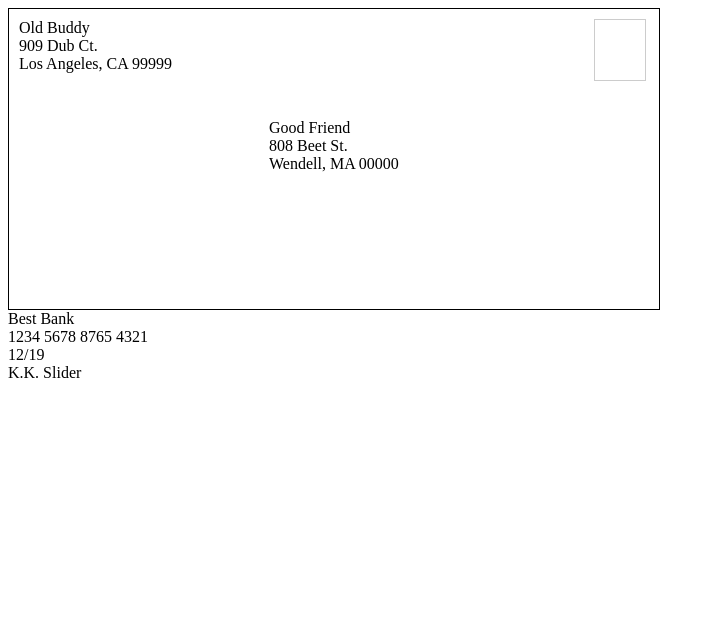
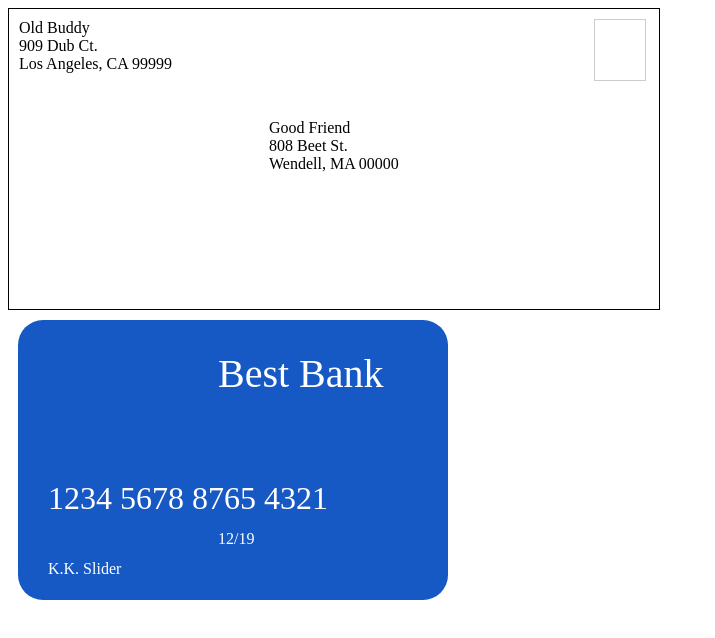
Before and after one commit to isaacpearl/proptypes-exercises, a React (Create React App) app: page / in a window 1280 px wide. Shown: the top 638 px of the page, without its empty margins (0-715 px from the left). Built offline with nearby package versions, Linux system fonts and the light colour scheme.

Commit message:
credit card css

```diff
--- a/src/index.css
+++ b/src/index.css
@@ -38,3 +38,40 @@
 /*
 credit card styles
 */
+
+.credit-card {
+	position: relative;
+	width: 400px;
+	height: 250px;
+	border-radius: 25px;
+	margin: 10px;
+	padding: 15px;
+	background-color: #1759c4;
+	color: white;
+}
+
+.bank-name {
+	position: absolute;
+	top: 30px;
+	left: 200px;
+	font-size: 2.5em;
+}
+
+.card-number {
+	position: absolute;
+	top: 160px;
+	left: 30px;
+	font-size: 2em;
+}
+
+.expiration-date {
+	position: absolute;
+	top: 210px;
+	left: 200px;
+}
+
+.cardholder-name {
+	position: absolute;
+	left: 30px;
+	top: 240px;
+}
```
